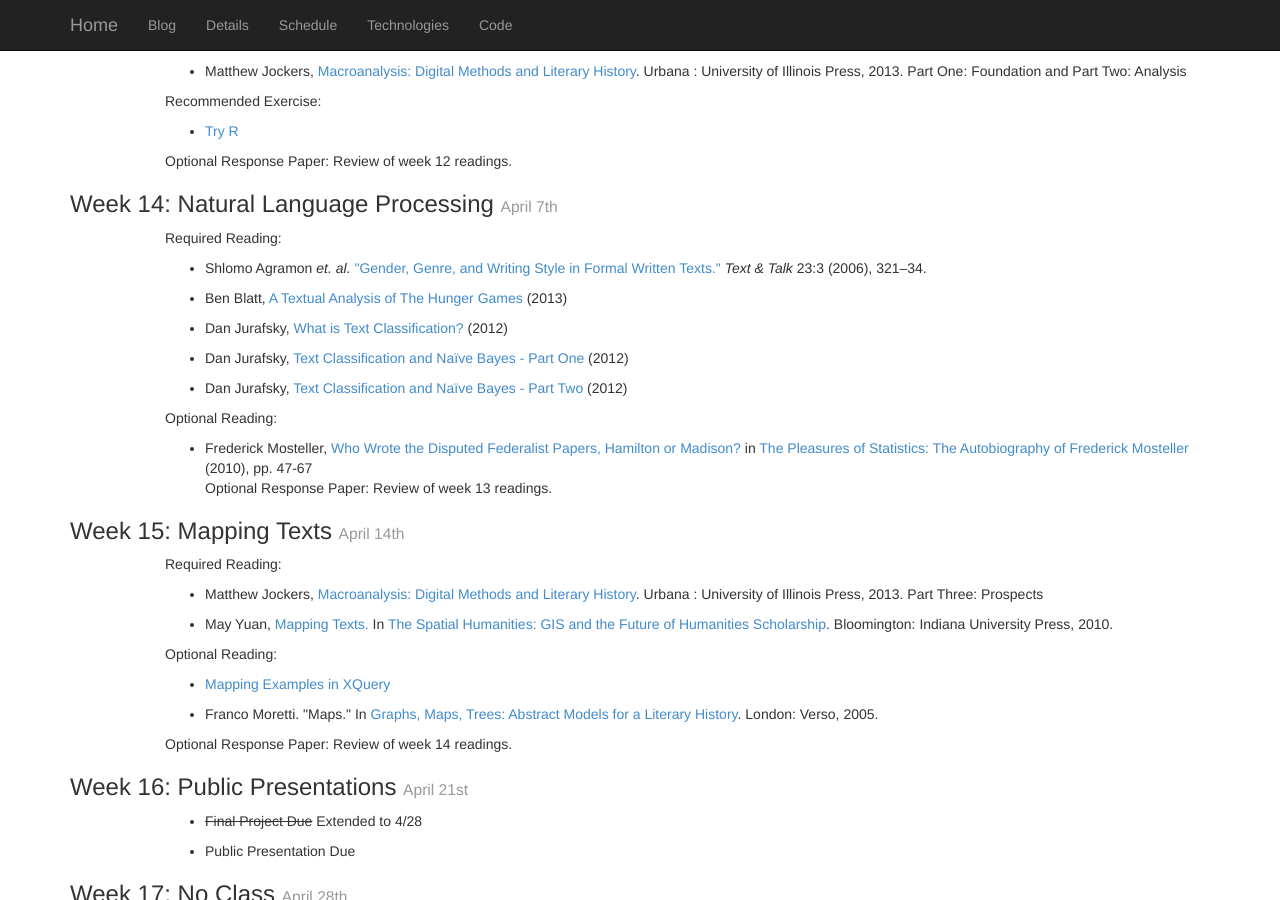
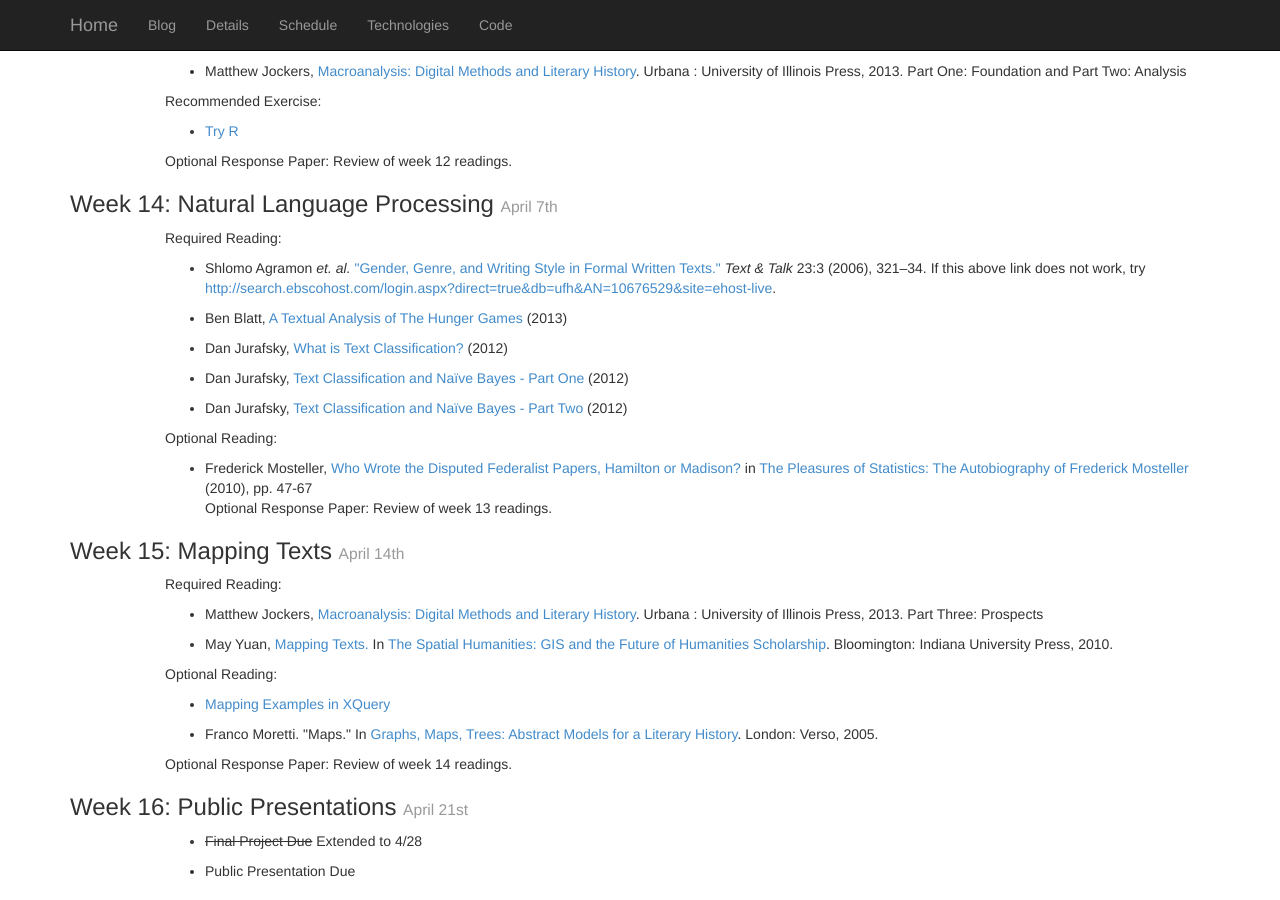
Before and after one commit to Ramona2020/paralipomena.github.io, a Jekyll site: the page built from schedule/index.html, in a window 1280 px wide and 900 px high, scrolled down 3535 px. Built offline with Jekyll 4.4.1, drawn with Linux system fonts in a browser that asks for light colours; Markdown is read by kramdown in place of the engine named in the settings.

Commit message:
added web link

```diff
--- a/schedule/index.html
+++ b/schedule/index.html
@@ -258,7 +258,7 @@ Detailed introduction to TEI (DM)-->
             <li><p>Shlomo Agramon <em>et. al.</em>
                 <a
                     href="http://www.degruyter.com/view/j/text.1.2003.23.issue-3/text.2003.014/text.2003.014.xml"
-                    >"Gender, Genre, and Writing Style in Formal Written Texts."</a> <em>Text &amp; Talk</em> 23:3 (2006), 321–34.</p></li>
+                    >"Gender, Genre, and Writing Style in Formal Written Texts."</a> <em>Text &amp; Talk</em> 23:3 (2006), 321–34. If this above link does not work, try <a href"http://search.ebscohost.com/login.aspx?direct=true&db=ufh&AN=10676529&site=ehost-live">http://search.ebscohost.com/login.aspx?direct=true&db=ufh&AN=10676529&site=ehost-live</a>.</p></li>
             <li><p>Ben Blatt, <a
                     href="http://www.slate.com/articles/arts/culturebox/2013/11/hunger_games_catching_fire_a_textual_analysis_of_suzanne_collins_novels.html"
                     >A Textual Analysis of The Hunger Games</a> (2013)</p></li>
```
